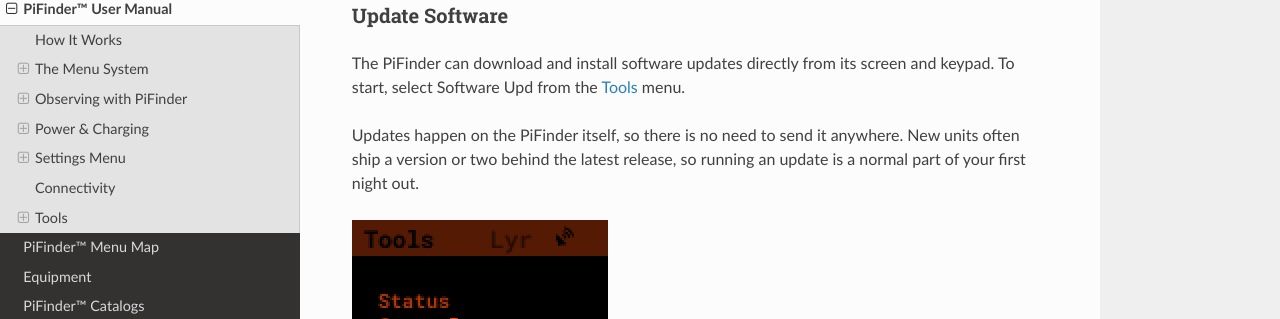
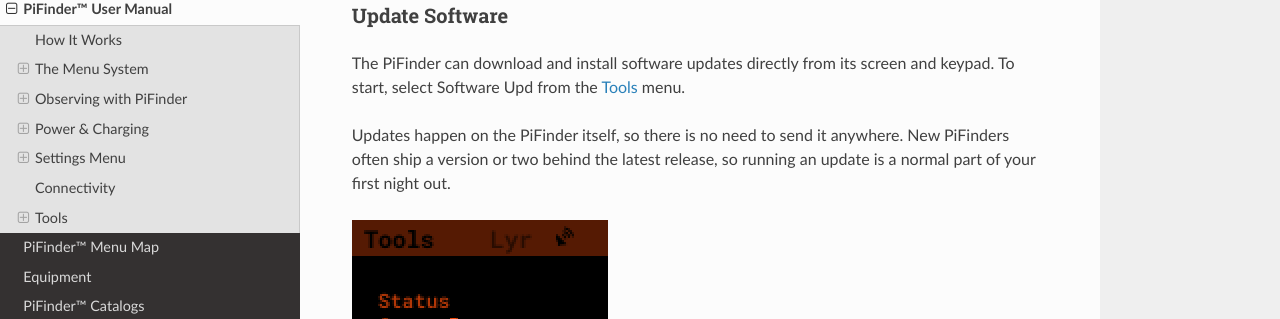
Before and after one commit to brickbots/PiFinder, a Sphinx documentation site: the page built from docs/source/user_guide.rst, in a window 1280 px wide and 900 px high, scrolled down 34736 px. Shown: the part 132-451 px from the top of the window. Built offline with Sphinx 7.4.7 and the Read the Docs theme 3.1.0, drawn with Linux system fonts in a browser that asks for light colours; some of the changed text lies outside the part shown.

Commit message:
docs(user_guide): two escapes from the unit -> PiFinder rule
The style pass replaced "unit" with "PiFinder" throughout, but missed
"appears on those units too" and "New units often ship a version or two
behind".

Co-Authored-By: Claude Opus 5 (1M context) <noreply@anthropic.com>
Claude-Session: https://claude.ai/code/session_01HqTCarGCgTRWBQ1ysG8XFD

```diff
--- a/docs/source/user_guide.rst
+++ b/docs/source/user_guide.rst
@@ -959,7 +959,7 @@ others, so a cue pitched away from its loudest note sounds softer.  Set Volume t
 you'd rather observe in silence.
 
 .. note::
-   v3 and v2.5 PiFinders have no buzzer.  The Volume setting appears on those units too,
+   v3 and v2.5 PiFinders have no buzzer.  The Volume setting appears on those PiFinders too,
    but nothing sounds.
    |v3_docs|
 
@@ -1035,7 +1035,7 @@ Update Software
 The PiFinder can download and install software updates directly from its screen and keypad.
 To start, select Software Upd from the :ref:`user_guide:tools` menu.
 
-Updates happen on the PiFinder itself, so there is no need to send it anywhere.  New units
+Updates happen on the PiFinder itself, so there is no need to send it anywhere.  New PiFinders
 often ship a version or two behind the latest release, so running an update is a normal part
 of your first night out.
 
```
